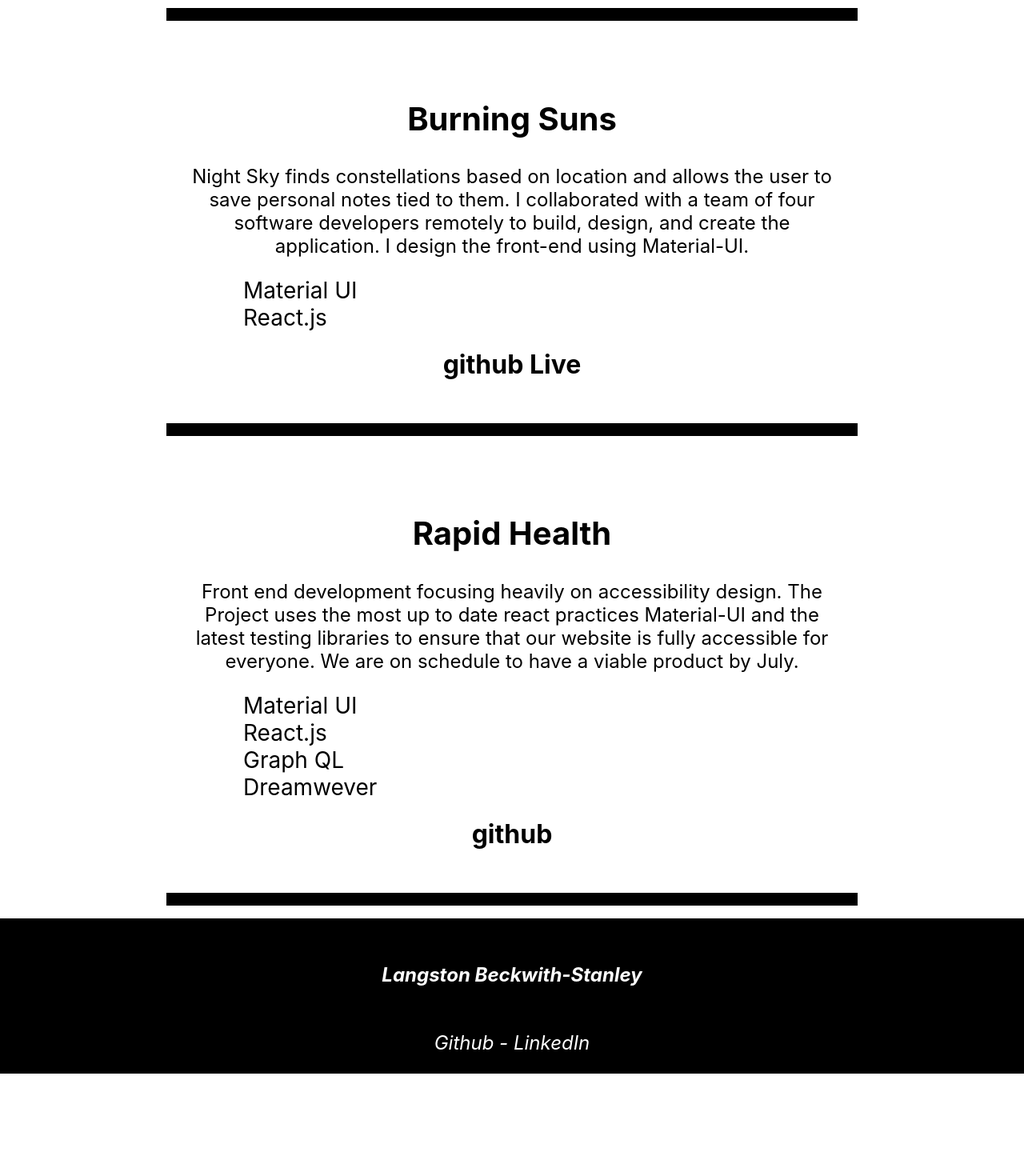
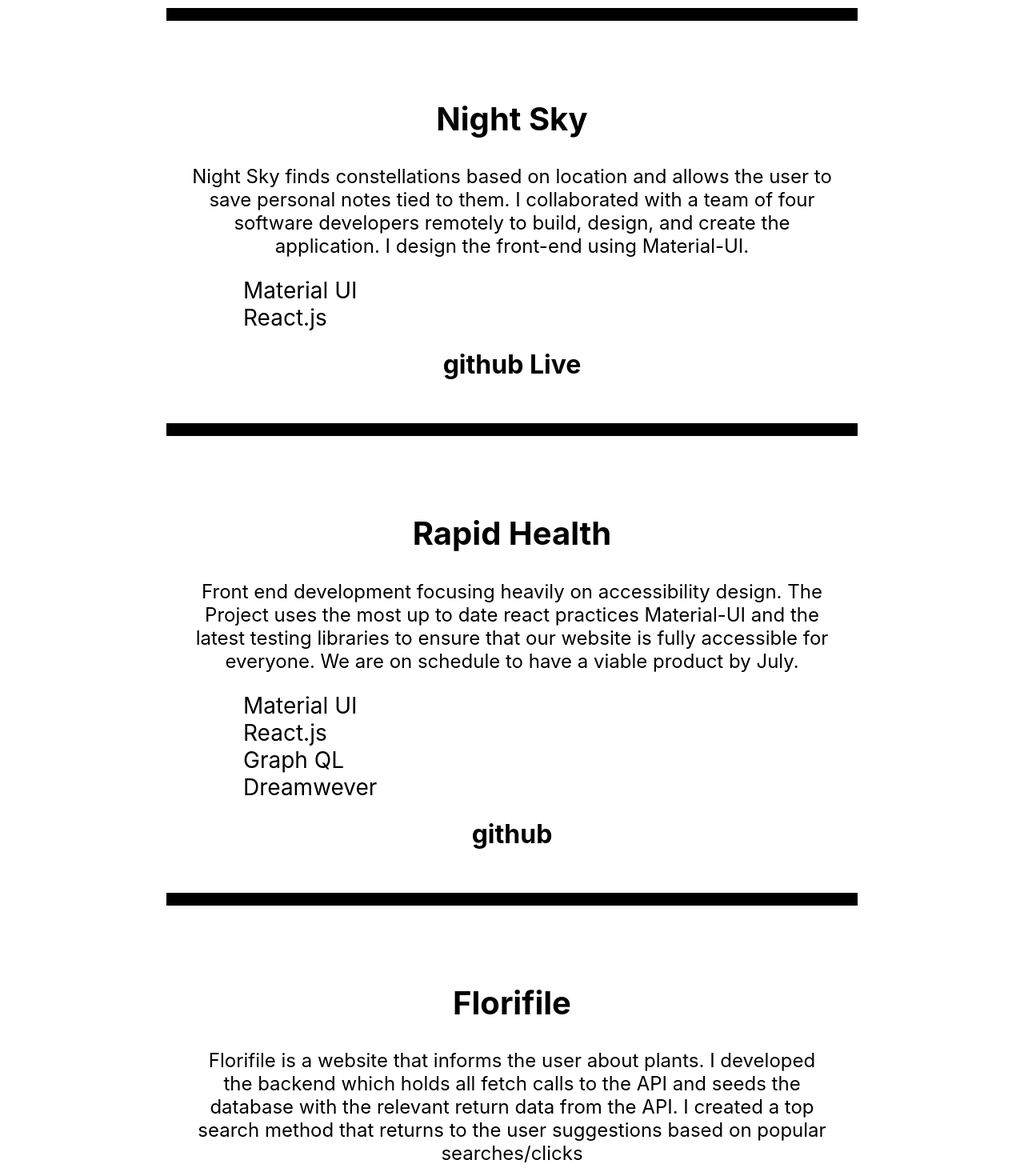
Before and after one commit to langstonBS/myPortfoleo, a React (Create React App) app: page /projects in a window 1280 px wide. Shown: the part 1180-2650 px from the top of the page at 80% size. Before the commit the page ends 2522 px from the top, so only its background shows below. Built offline with nearby package versions, Linux system fonts and the light colour scheme.

Commit message:
made changese to home layout and contect and aded a project

```diff
--- a/src/Home/Home.jsx
+++ b/src/Home/Home.jsx
@@ -9,7 +9,7 @@
 
             <section className="introduction">
                 <h1>Welcome</h1>
-                <p>I am a Software Engineer who thrives in collaborative and dynamic teams and values great communication, makes sure everyone's voice is heard, and brings great empathy to any environment.</p>
+                <p>I am a Software Developer who thrives in a collaborative environment working with a dynamic team.  I value open communication which supports and empowers everyone on the team to make their fullest contribution.  I am empathetic and supportive of my coworkers.</p>
             </section>
 
 
@@ -58,8 +58,8 @@
             </section>
             <section className="aboutMe">
                 <h2>Who Am I</h2>
-                <p>I have a coding philosophy that values communication and community to solve complex problems. Having just finished being a teaching assistant for a coding school, I have learned how to cultivate an environment that empowers all voices in the (Zoom) room. I also saw firsthand how success can only be attained through open communication.</p>
-                <p>I’m currently working on a project to better reach the disabled community, who we are interviewing to guide our design using semantic HTML. We are using the most up-to-date React practices and the latest testing libraries to ensure that our website is fully accessible for everyone. Using these skills, along with new ones I am constantly obtaining, I am sure to learn through my life. I want to bring the same focus on community by using open communication and accessibility driven development to future projects.</p>
+                <p>I have a philosophy that values open communication and community collaboration to solves complex coding problems.  Recently I finished a teaching assisting at a dynamic Professional Software Developer Program.  I learned how to cultivate a successful learning environment that empowers all voices in the (Zoom) room.  I observed firsthand how sustained and progressive success can only be obtained through open community and strong teamwork.</p>
+                <p>I am currently working on a project to develop a web portal to host instructional videos for recently disabled individuals.  Interviews with members of the disabled community are being used to guide design choices and proper development techniques to ensure accessibility. The team is using the most up to date React practices and the latest testing libraries to ensure usability and accessibility.  </p>
             </section>
 
         </div>
--- a/src/Home/Home.scss
+++ b/src/Home/Home.scss
@@ -115,7 +115,7 @@
 
 .outerGrid{
     display: grid;
-    grid-template-columns: 1fr 1fr 1fr 1fr 1fr 1fr 1fr 1fr;
+    grid-template-columns: 1fr 1fr 1fr 1fr 1fr 1fr 1fr;
     grid-template-rows: .5fr .5fr .5fr 1fr;
     justify-content: center;
     max-width: 1500px;
@@ -157,14 +157,14 @@
         }
 
         .learningSkills{
-            grid-row:3;
+            grid-row:2;
             text-align: left;
             grid-column: 2 / span 3;
 
         }
 
         .aboutMe {
-            grid-row: 4;
+            grid-row: 3;
             grid-column: 2 / span 2;
             grid-column: 3 / span 4;
         }
--- a/src/Projects/Projcets.jsx
+++ b/src/Projects/Projcets.jsx
@@ -25,7 +25,7 @@
         liveURL: ""
     },
     {
-        title: "Burning Suns",
+        title: "Night Sky",
         discription: 'Night Sky finds constellations based on location and allows the user to save personal notes tied to them.  I collaborated with a team of four software developers remotely to build, design, and create the application.  I design the front-end using Material-UI.',
         isImage: false,
         image: 'http://placekitten.com/g/200/300',
@@ -43,6 +43,16 @@
         gitHubUrl: "https://github.com/langstonBS",
         isLive: false,
         liveURL: "https://burningsuns.herokuapp.com/"
+    },
+    {
+        title: "Florifile",
+        discription: 'Florifile is a website that informs the user about plants. I developed the backend which holds all fetch calls to the API and seeds the database with the relevant return data from the API. I created a top search method that returns to the user suggestions based on popular searches/clicks',
+        isImage: false,
+        image: 'http://placekitten.com/g/200/300',
+        usedTec: ["React.js", "Node.js", "MongoDB"],
+        gitHubUrl: "https://github.com/GOATDreamTeam",
+        isLive: false,
+        liveURL: "https://burningsuns.herokuapp.com/"
     }
 
 ]
```
